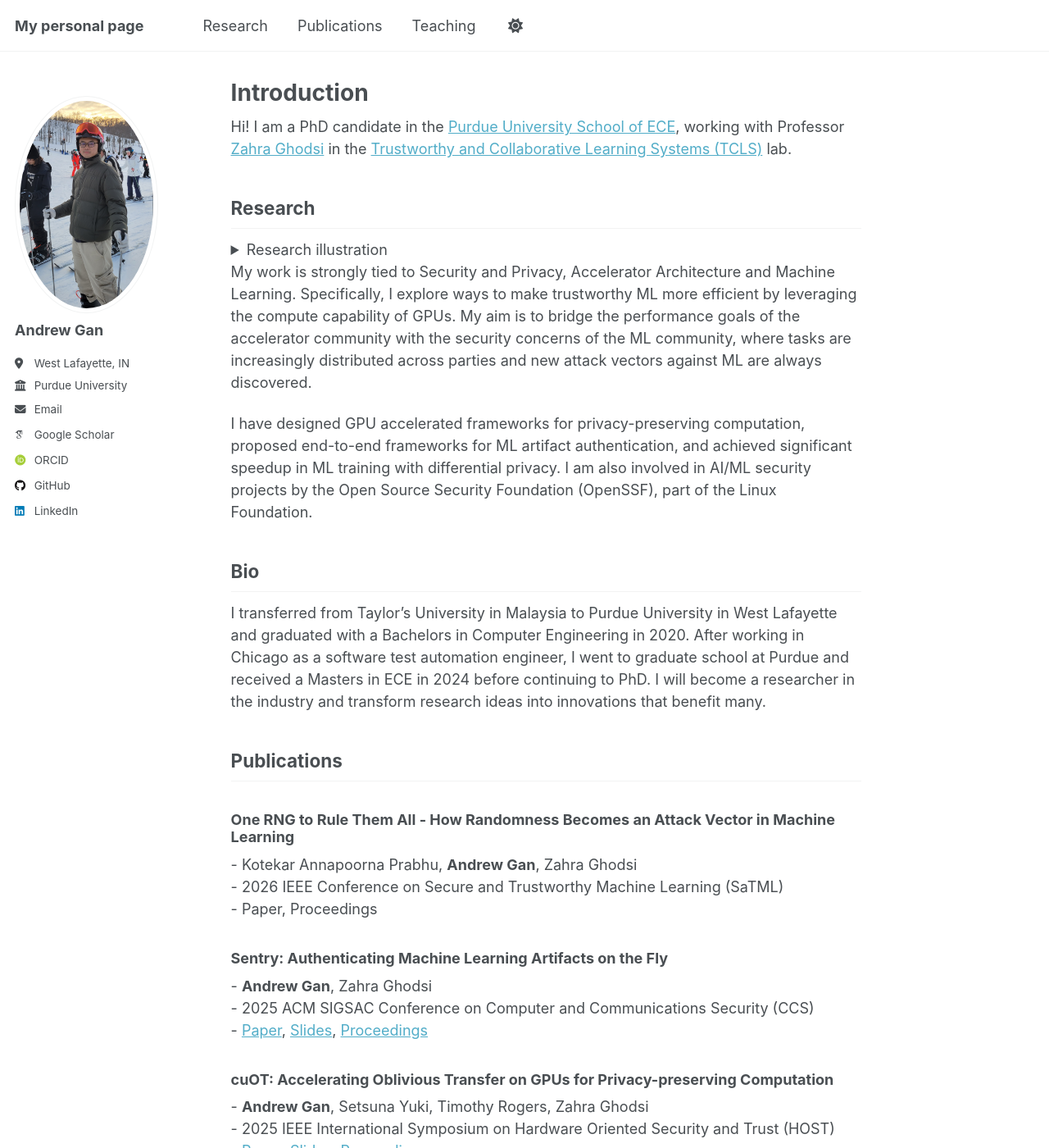
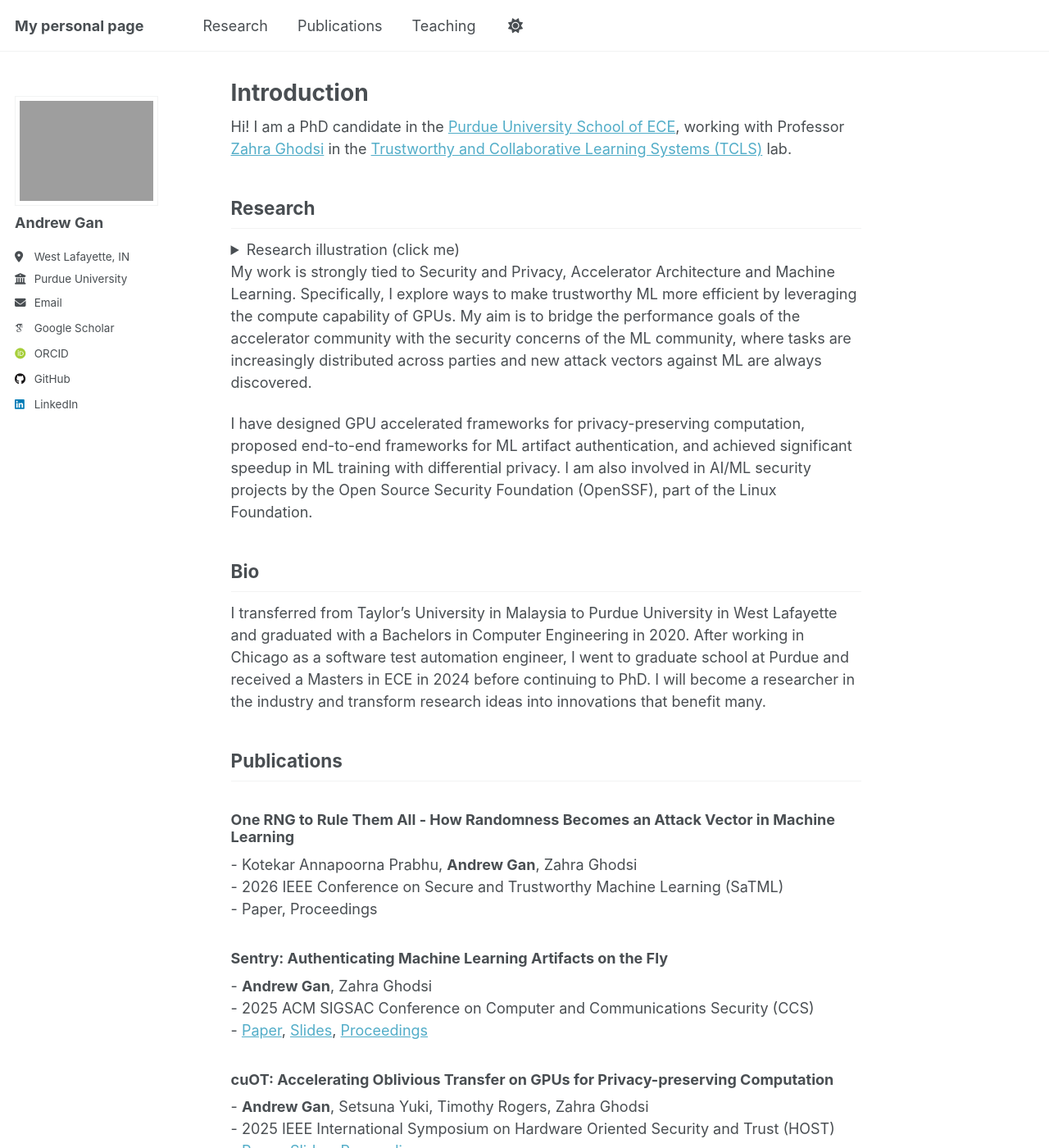
Before and after one commit to Andrew-Gan/andrew-gan.github.io, a Jekyll site: the page built from _pages/about.md, in a window 1280 px wide and 1400 px high. Shown: the whole window at 82% size. Built offline with Jekyll 4.4.1, drawn with Linux system fonts in a browser that asks for light colours; some web fonts are replaced; a script that is not in the unit is left out.

Commit message:
profile pic

```diff
--- a/_config.yml
+++ b/_config.yml
@@ -23,7 +23,7 @@ repository               : "Andrew-Gan/andrew-gan.github.io"
 #               Additional customization can be done by editing /_includes/author-profile.html
 author:
   # Biographic information
-  avatar           : "profile.png"
+  avatar           : "profile.jpg"
   name             : "Andrew Gan"
   pronouns         : # example: "she/her"
   bio              : ""
--- a/_pages/about.md
+++ b/_pages/about.md
@@ -11,7 +11,7 @@ Hi! I am a PhD candidate in the [Purdue University School of ECE](https://engine
 
 ## Research
 <details>
-  <summary>Research illustration</summary>
+  <summary>Research illustration (click me)</summary>
   <img src="../images/research.png" alt="drawing" width="300"/>
 </details>
 
--- a/_sass/layout/_sidebar.scss
+++ b/_sass/layout/_sidebar.scss
@@ -95,7 +95,7 @@
 
   img {
     max-width: 175px;
-    border-radius: 50%;
+    border-radius: 0%;
 
     @include breakpoint($large) {
       padding: 5px;
```
Also changed, not shown: images/profile.png (deleted), 1 other file.
